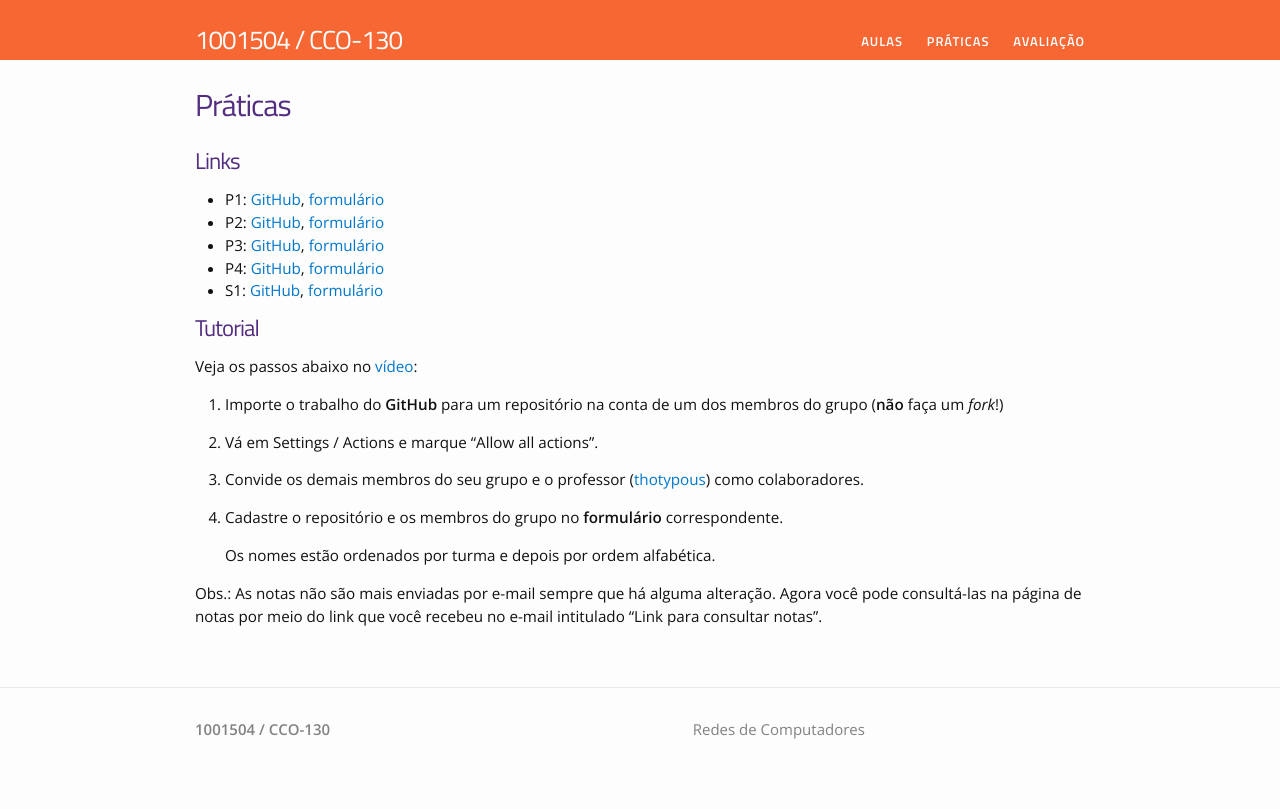
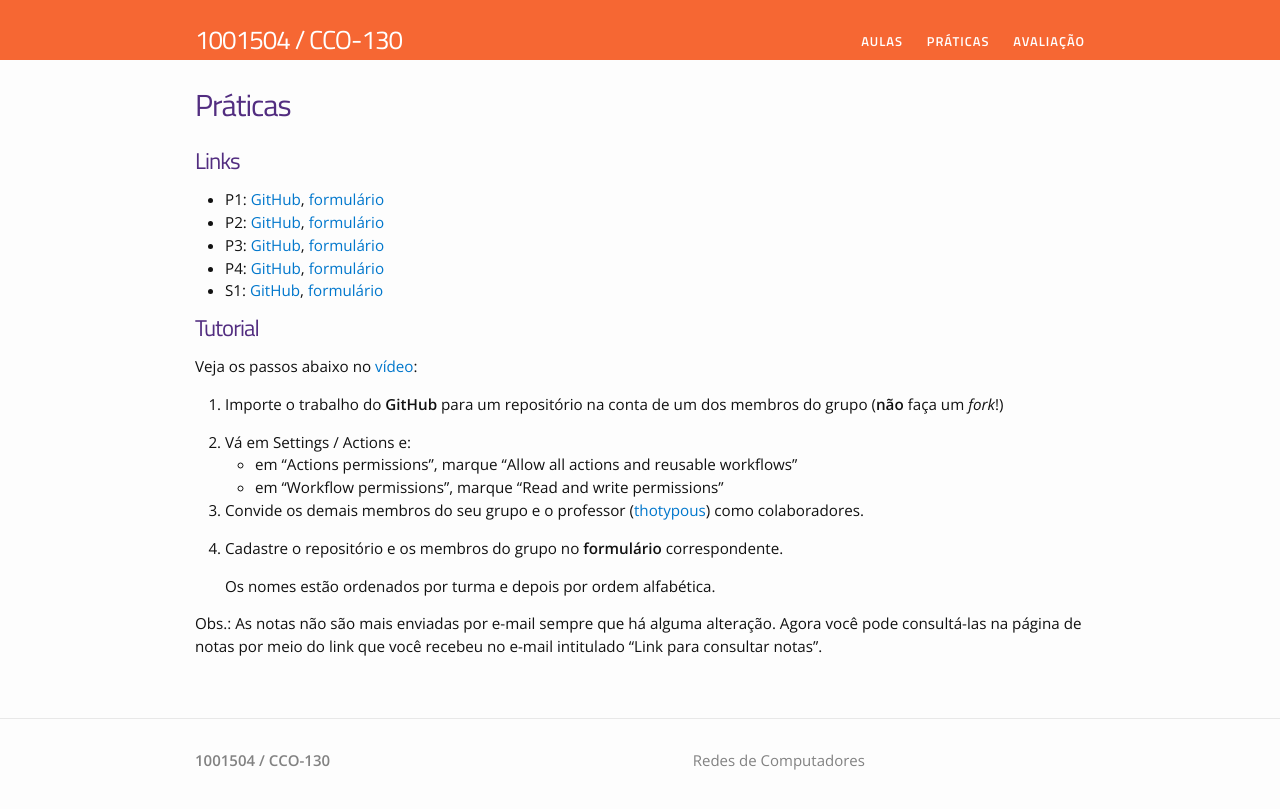
Before and after one commit to thotypous/redes-website, a Jekyll site: the page built from praticas.md, in a window 1280 px wide. Shown: the top 809 px of the page. Built offline with Jekyll 4.4.1, drawn with Linux system fonts in a browser that asks for light colours.

Commit message:
atualiza instruções

```diff
--- a/praticas.md
+++ b/praticas.md
@@ -18,7 +18,9 @@ Veja os passos abaixo no [vídeo](https://youtu.be/JtQzTGoF8jM):
 
 1. Importe o trabalho do **GitHub** para um repositório na conta de um dos membros do grupo (**não** faça um *fork*!)
 
-2. Vá em Settings / Actions e marque "Allow all actions".
+2. Vá em Settings / Actions e:
+   * em "Actions permissions", marque "Allow all actions and reusable workflows"
+   * em "Workflow permissions", marque "Read and write permissions"
 
 3. Convide os demais membros do seu grupo e o professor ([thotypous](https://GitHub.com/thotypous)) como colaboradores.
 
```
